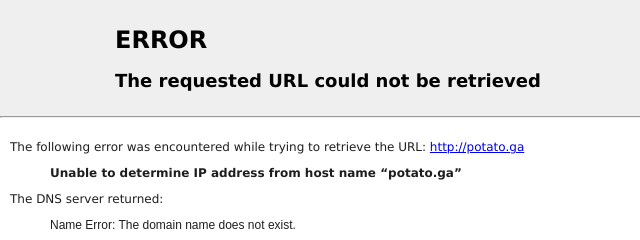
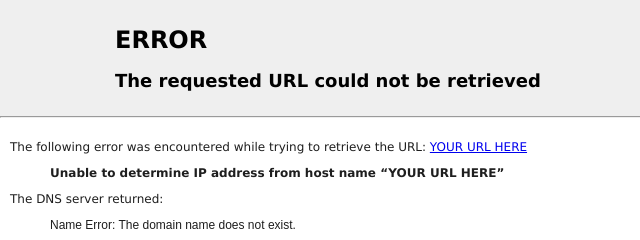
Before and after one commit to JamenM/gooseproxy, a website: page public/cloaks.html in a window 1280 px wide. Shown: the top 240 px of the page, 0-640 px from the left. Drawn offline with Linux system fonts and the light colour scheme.

Commit message:
Update cloaks.html
cloak for site

```diff
--- a/public/cloaks.html
+++ b/public/cloaks.html
@@ -122,10 +122,10 @@ body
 <hr>
 
 <div id="content">
-<p>The following error was encountered while trying to retrieve the URL: <a href="http://potato.ga">http://potato.ga</a></p>
+<p>The following error was encountered while trying to retrieve the URL: <a href="YOUR URL HERE">YOUR URL HERE</a></p>
 
 <blockquote id="error">
-<p><b>Unable to determine IP address from host name <q>potato.ga</q></b></p>
+<p><b>Unable to determine IP address from host name <q>YOUR URL HERE</q></b></p>
 </blockquote>
 
 <p>The DNS server returned:</p>
```
